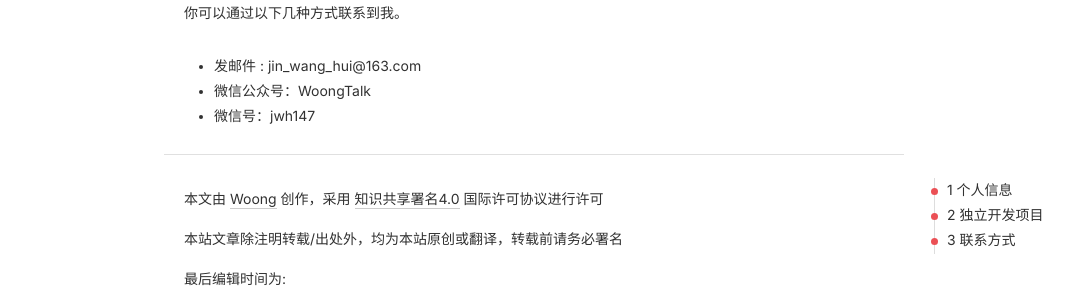
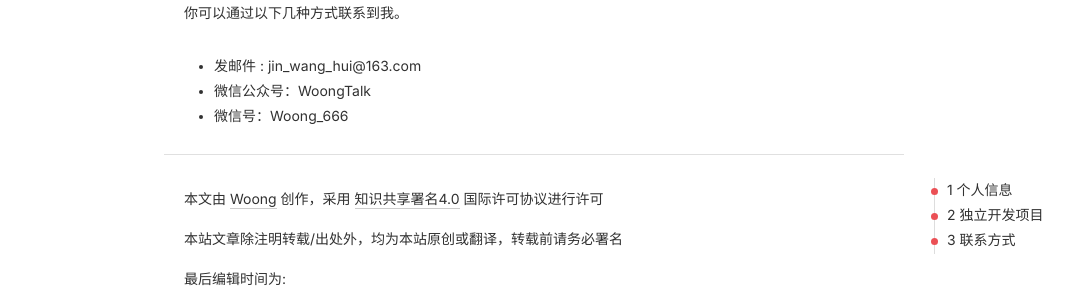
Before and after one commit to j1406493495/j1406493495.github.io, a Jekyll site: the page built from about.md, in a window 1280 px wide and 900 px high, scrolled down 531 px. Shown: the part 152-452 px from the top of the window, without its empty margins (106-1179 px from the left). Built offline with Jekyll 4.4.1, drawn with Linux system fonts in a browser that asks for light colours; nearby versions of some CDN libraries; comment, search, counter and statistics services are not loaded.

Commit message:
[Bug XXXX] wechat Cause: None Solution: None

```diff
--- a/about.md
+++ b/about.md
@@ -28,4 +28,4 @@ redirect_from:
 
 * [发邮件](mailto:jin_wang_hui@163.com) : jin_wang_hui@163.com
 * 微信公众号：WoongTalk
-* 微信号：jwh147
+* 微信号：Woong_666
```
